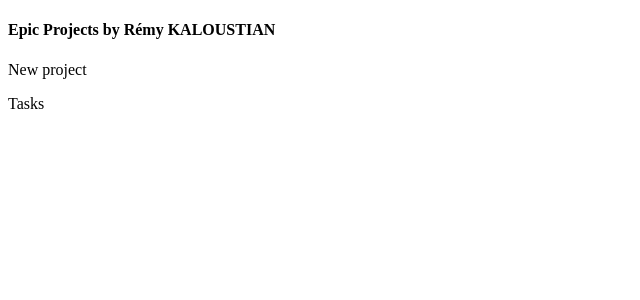
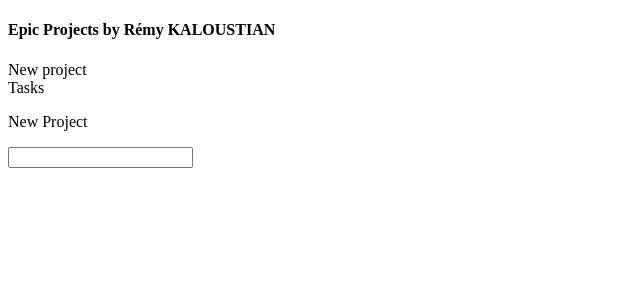
Before and after one commit to RemyKaloustian/EpicProjects-in-React, a React app: page / in a window 1280 px wide. Shown: the top 300 px of the page, without its empty margins (0-640 px from the left). Built offline with nearby package versions, Linux system fonts and the light colour scheme; the HTML template or start-up script is replaced by a standard one.

Commit message:
Adding custom new project modal

```diff
--- a/src/App.js
+++ b/src/App.js
@@ -1,6 +1,7 @@
 import React from 'react';
 import ProjectsMenu from './ProjectsMenu';
 import TasksContainer from './TasksContainer';
+import NewProjectModal from './NewProjectModal';
 
 /**
  * A counter button: tap the button to increase the count.
@@ -14,13 +15,14 @@ class App extends React.Component {
   render() {
     return (
       <div id="container">
-       <h4>Epic Projects by Rémy KALOUSTIAN</h4>
-       <div id="main-container" className="columns">
+        <h4>Epic Projects by Rémy KALOUSTIAN</h4>
+        <div id="main-container" className="columns">
         <ProjectsMenu />
         <TasksContainer/>
-       </div>
+        </div>
+        <NewProjectModal/>
       </div>
     );
   }
-}
+}//
 export default App;
--- /dev/null
+++ b/src/NewProjectModal.js
@@ -0,0 +1,24 @@
+import React from 'react';
+import $ from 'jquery';
+
+/**
+ * A counter button: tap the button to increase the count.
+ */
+class NewProjectModal extends React.Component {
+  constructor() {
+    super();
+
+  }
+
+  render() {
+    return (
+        <div id="new-project-modal">
+            <p>New Project</p>
+            <input type="text" name="project-name"/>
+        </div>
+    );
+  }//render()
+
+
+}
+export default NewProjectModal;
--- a/src/ProjectsMenu.js
+++ b/src/ProjectsMenu.js
@@ -15,7 +15,7 @@ class ProjectsMenu extends React.Component
   {
     return (
     <div className="column">
-      <p id="new-project" className="trigger-custom" onClick={()=>this.showNewProjectModal()}>New project</p>
+      <a id="new-project" className="trigger" onClick={()=>this.showNewProjectModal()}>New project</a>
     </div>
   );
   }//render()
@@ -23,6 +23,7 @@ class ProjectsMenu extends React.Component
   showNewProjectModal()
   {
     console.log("New project");
+
   }
 }
 export default ProjectsMenu;
--- a/src/main.js
+++ b/src/main.js
@@ -3,12 +3,13 @@ import React from 'react';
 import ReactDOM from 'react-dom';
 import Counter from './Counter';
 import App from './App';
+import NewProjectModal from './NewProjectModal';
 
 import $ from 'jquery';
 
 
 document.addEventListener('DOMContentLoaded', function() {
   ReactDOM.render(
-  <App />, document.getElementById('app')
+    <App />, document.getElementById('app')
   );
 });
```
Also changed, not shown: 2 other files (tests, documents, lock files or other folders).
